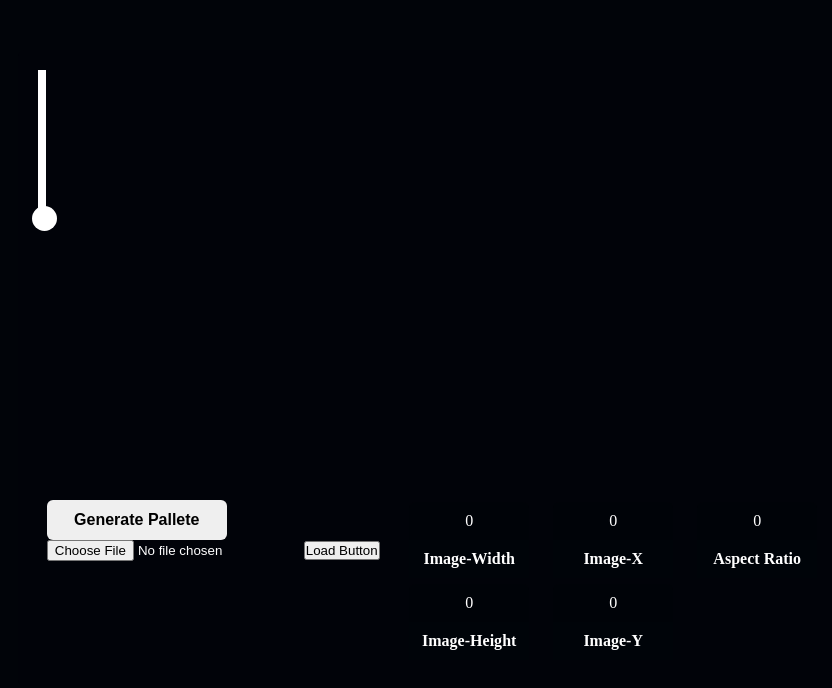
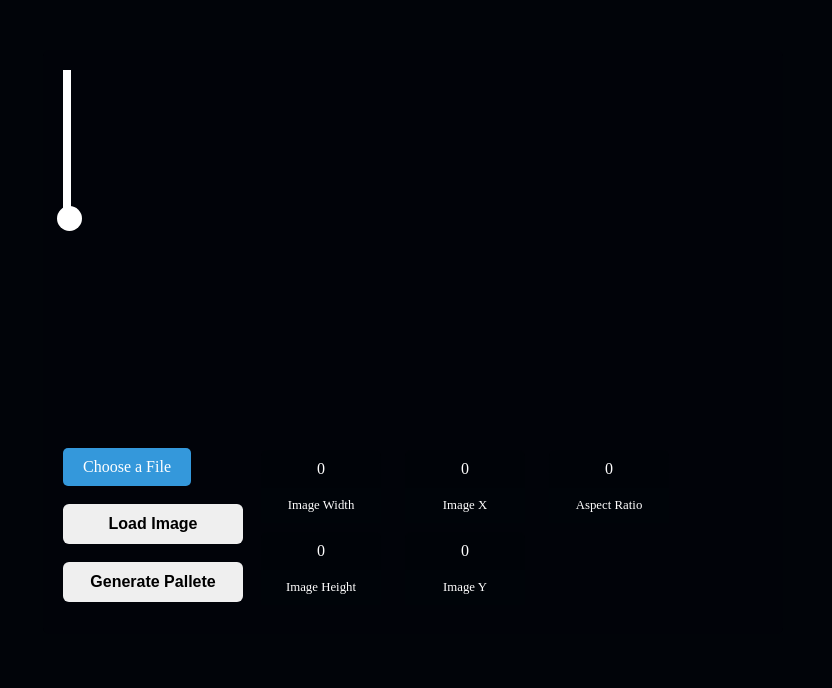
Before and after one commit to geraldo916/Extract-Image-ColorPallet, a website: page src/index.html in a window 1280 px wide. Shown: the whole page, without its empty margins (2-834 px from the left). Drawn offline with Linux system fonts and the light colour scheme.

Commit message:
change input file style

```diff
--- a/src/index.html
+++ b/src/index.html
@@ -18,34 +18,34 @@
                                 <span id="point-right-up" class="point point-right point-right-down"></span>
                             </div>
                         </div>
-                        <canvas width="800" height="400"  id="canvas"></canvas>
+                        <canvas width="600" height="360"  id="canvas"></canvas>
                         <div class="tool-boxs">
                             <div class="tool-btns">
+                                <label for="image-file" class="custom-file-input">Choose a File</label>
+                                <input type="file" class="file-input" id="image-file" accept="image/*">
+                                <br><br>
+                                <button onclick="buildImage()" >Load Image</button><br><br>
                                 <button id="create-pallet">Generate Pallete</button>
-                                <form action="#" method="get">
-                                    <input type="file" name="image-file" id="image-file" accept="image/*">
-                                    <input type="button" value="Load Button" onclick="loadImage()">
-                                </form>
                             </div>
                             <div class="viewbox-info" >
                                 <div class="viewbox-info-item" >
                                     <div class="info-box">
                                         <span class="info-value" id="width-inf">0</span>
-                                        <span class="label-info" >Image-Width</span>
+                                        <span class="label-info" >Image Width</span>
                                     </div>
                                     <div class="info-box">
                                         <span class="info-value" id="height-inf">0</span>
-                                        <span class="label-info" >Image-Height</span>
+                                        <span class="label-info" >Image Height</span>
                                     </div>
                                 </div>
                                 <div class="viewbox-info-item" >
                                     <div class="info-box">
                                         <span class="info-value" id="x-info">0</span>
-                                        <span class="label-info" >Image-X</span>
+                                        <span class="label-info" >Image X</span>
                                     </div>
                                     <div class="info-box">
                                         <span class="info-value" id="y-info">0</span>
-                                        <span class="label-info" >Image-Y</span>
+                                        <span class="label-info" >Image Y</span>
                                     </div>
                                 </div>
                                 <div class="viewbox-info-item" >
--- a/src/index.js
+++ b/src/index.js
@@ -4,25 +4,19 @@ const boxTwo = document.getElementById('boxTwo');
 const pallet = document.getElementById("pallete");
 const cropLimitator = document.getElementById("crop-limitator");
 const createPalleteBtn = document.getElementById("create-pallet");
-const AMBIENT_SIZE = 40
 let totalVariantColors = []
 let realPallet = [];
-
-async function loadImage(){
-    buildImage();
-}
 
 const buildImage = () => {
     const canvas = document.getElementById("canvas");
     const imageFile = document.getElementById("image-file")
-    const context = canvas.getContext("2d");
     const image = new Image();
     const fileReader = new FileReader();
     const file = imageFile.files[0];
 
     fileReader.onload = () => {
         image.onload = () => {
-
+            const context = canvas.getContext("2d");
             const imageAspectRatio = image.width / image.height;
             const canvasAspectRatio = canvas.width / canvas.height;
             let drawWidth, drawHeight;
@@ -44,21 +38,18 @@ const buildImage = () => {
             cropLimitator.style.height = drawHeight+"px";
 
             cropLimitator.style.transform = `translateX(${drawX}px) translateY(${drawY}px)`;
-            //context.clearRect(0, 0, canvas.width, canvas.height);
+            context.clearRect(0, 0, canvas.width, canvas.height);
             context.drawImage(image, drawX, drawY, image.width, image.height);
+
             const imageContainerLeft = Math.round(cropLimitator.getBoundingClientRect().left);
             const imageContainerTop = Math.round(cropLimitator.getBoundingClientRect().top);
             const imageContainerWidth = Math.round(cropLimitator.getBoundingClientRect().width);
             const imageContainerHeight = Math.round(cropLimitator.getBoundingClientRect().height);
+
             const crop = new Cropper(imageContainerLeft,imageContainerTop,imageContainerWidth,imageContainerHeight);
+
             crop.resizeCropBox();
             crop.moveCropBox();
-
-            console.log("Canvas Width and Height:",canvas.width, canvas.height);
-            console.log("Image Width and Height:",image.width,image.height);
-            console.log("Draw Width and Height:",Math.round(drawWidth),Math.round(drawHeight));
-            console.log("Draw coordenates:",drawX,drawY);
-            console.log("Crop Limitator Left - Top;",imageContainerLeft,imageContainerTop);
 
             createPalleteBtn.onclick = (e) =>{
                 totalVariantColors = []
@@ -79,9 +70,8 @@ const buildImage = () => {
 
                 const quantizationPallet = medianCutQuantization(pallete,0,8);
                 generatePallet(quantizationPallet);
+                createAmbienteMode(quantizationPallet);
 
-                const color = createAmbienteMode(quantizationPallet);
-                document.getElementById('ambient-mode').style.backgroundImage = `linear-gradient(to bottom,rgba(${color.r},${color.g},${color.b},0.949) 28%, transparent)`
             }
         }
         image.src = fileReader.result
@@ -217,7 +207,7 @@ const generatePallet = (pixels) => {
 
         if(index > 0){
             const diff = calculateColorDistance(pixels[index], pixels[index - 1]);
-            if(diff < 4094){
+            if(diff < 2094){
                 continue;
             }
         }
@@ -268,10 +258,10 @@ const createAmbienteMode = (colors) => {
     }
 
     if(totalVariantColors.length === 1){
-        return totalVariantColors[0];
+        let color = totalVariantColors[0];
+        document.getElementById('ambient-mode').style.backgroundImage = `linear-gradient(to bottom,rgba(${color.r},${color.g},${color.b},0.949) 28%, transparent)`
     }
-    return totalVariantColors[1]
+    let color = totalVariantColors[0];
+    document.getElementById('ambient-mode').style.backgroundImage = `linear-gradient(to bottom,rgba(${color.r},${color.g},${color.b},0.949) 28%, transparent)`
 
 }
-
-loadImage()
--- a/src/style.css
+++ b/src/style.css
@@ -15,12 +15,30 @@ section{
 body{
     background-color: #010409;
     overflow-x: hidden;
+    overflow-y: hidden;
+}
 
-}
 .container{
     padding: 20px;
     display: flex;
     justify-content: space-around;
+}
+.file-input {
+    display: none;
+}
+
+.custom-file-input {
+    display: inline-block;
+    padding: 10px 20px;
+    background-color: #3498db;
+    color: #fff;
+    border: none;
+    border-radius: 5px;
+    cursor: pointer;
+    transition: background-color 0.3s ease;
+}
+.custom-file-input:hover {
+    background-color: #2980b9;
 }
 .image-container{
     display: flex;
@@ -28,20 +46,22 @@ body{
     background-color: #01040963;
     border-radius: 6px;
     padding: 20px;
-    width: 850px;
+    width: 740px;
 }
 #pallete{
     display: grid;
-    grid-template-columns: repeat(4,4fr);
+    grid-template-columns: repeat(3,3fr);
+    margin-bottom: 30px;
 }
 .pallete-container{
     background-color: #01040963;
     padding: 20px;
     display: flex;
     height: 300px;
-    width: 600px;
+    width: 400px;
     border-radius: 6px;
     overflow-y: scroll;
+    overflow-x: hidden;
 }
 .area{
     box-sizing: border-box;
@@ -110,7 +130,7 @@ body{
 .tool-boxs{
     display: flex;
     justify-content: space-around;
-    margin-top: 16px;
+    margin-top: 4px;
 }
 .tool-btns{
     margin-top: 10px;
@@ -148,6 +168,7 @@ body{
 .label-info{
     padding: 10px;
     background-color: #010409ce;
-    font-weight: 800;
+    font-weight: 500;
     letter-spacing: .001rem;
+    font-size: 0.8rem;
 }
```
